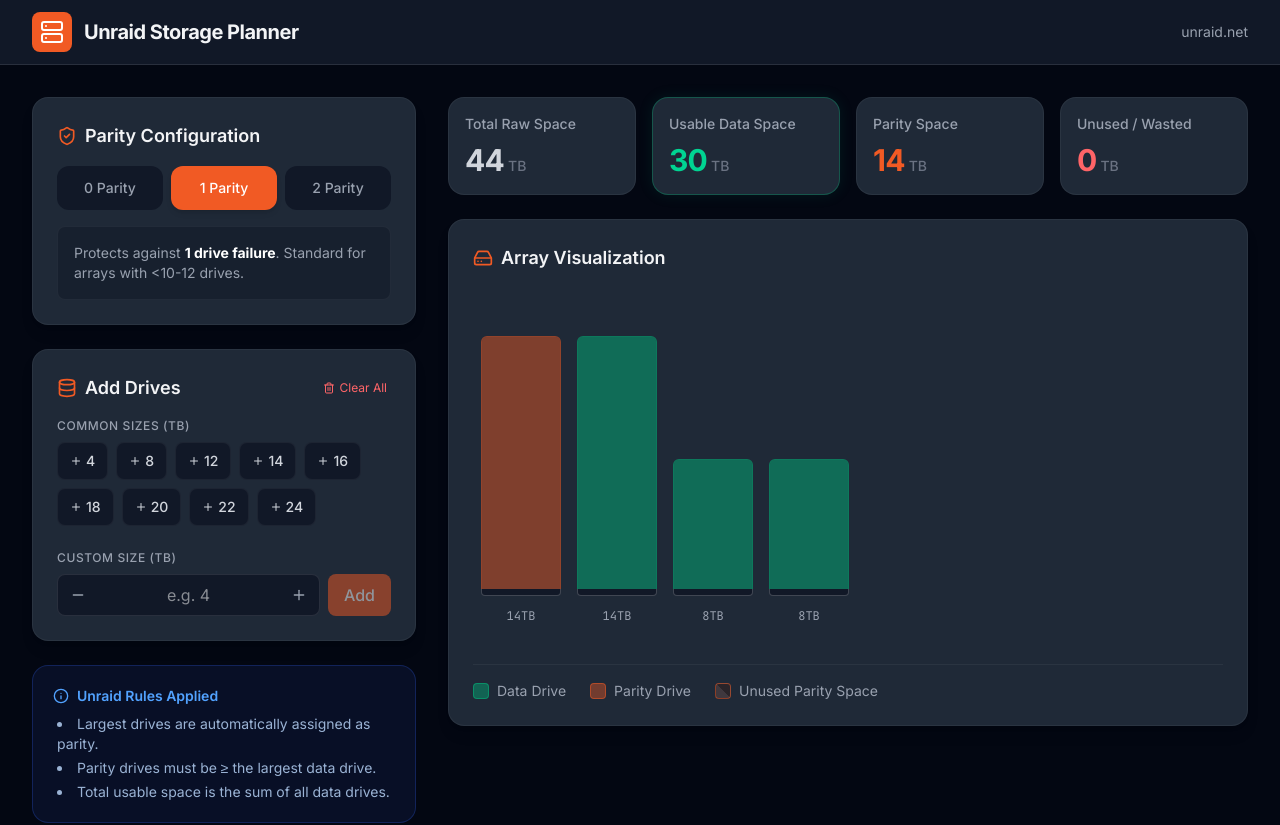
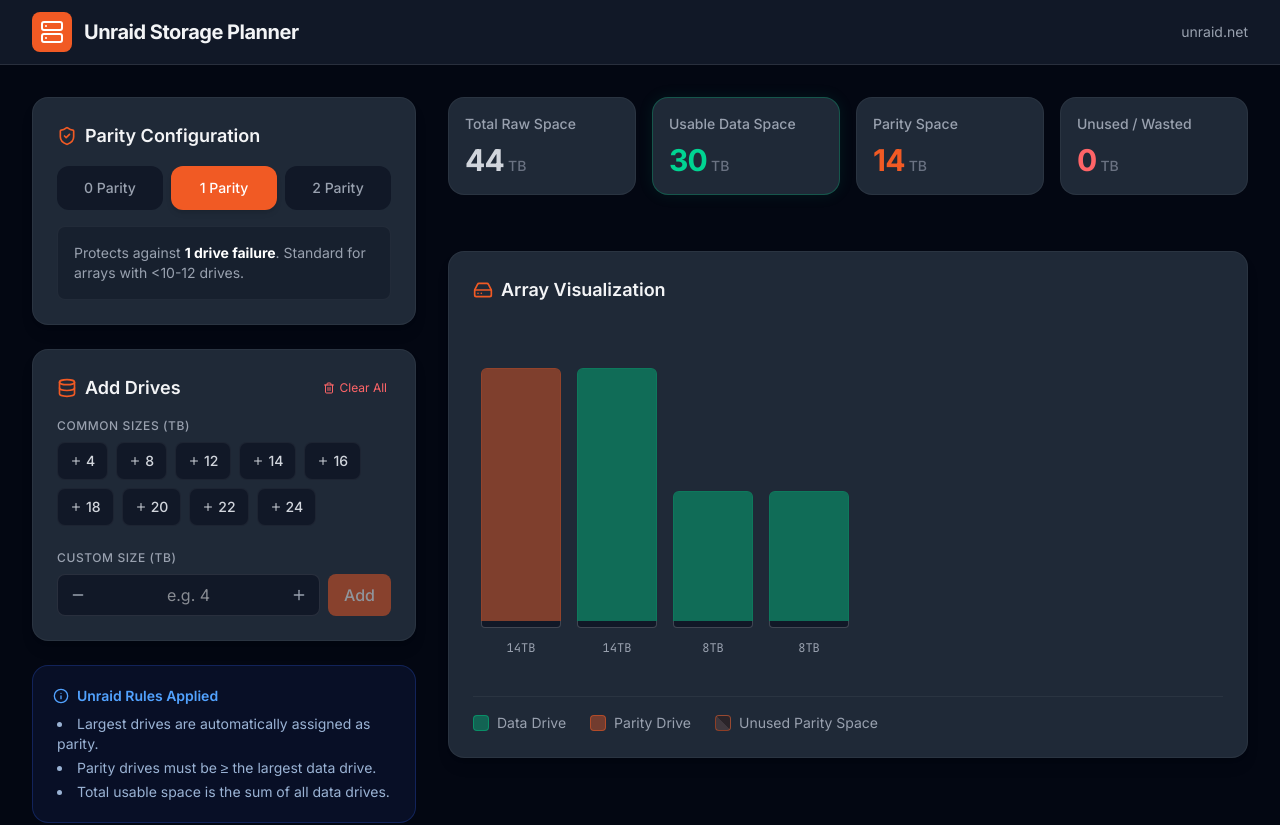
Before and after one commit to NathanGrenier/Unraid-Drive-Visualizer, a React (Vite) app: page / in a window 1280 px wide. Shown: the top 825 px of the page. Built offline with nearby package versions, Linux system fonts and the light colour scheme.

Commit message:
fix: Array Visualization container bouncing due to error message

```diff
--- a/src/App.tsx
+++ b/src/App.tsx
@@ -59,7 +59,6 @@ export default function App() {
   return (
     <div className="min-h-screen bg-unraid-darker text-unraid-light font-sans selection:bg-unraid-orange selection:text-white flex flex-col">
       <Header />
-
       <main className="flex-1 max-w-7xl w-full mx-auto px-4 sm:px-6 lg:px-8 py-8">
         <div className="grid grid-cols-1 lg:grid-cols-12 gap-8">
           {/* Configuration Sidebar */}
@@ -78,7 +77,7 @@ export default function App() {
 
           {/* Visualization & Stats */}
           <div className="lg:col-span-8 space-y-6">
-            <div className="grid grid-cols-2 md:grid-cols-4 gap-4">
+            <div className="grid grid-cols-2 md:grid-cols-4 gap-4 pb-8">
               <StatCard
                 title="Total Raw Space"
                 value={stats.totalSpace}
@@ -115,7 +114,6 @@ export default function App() {
           </div>
         </div>
       </main>
-
       <Footer />
     </div>
   );
--- a/src/components/StatCard.tsx
+++ b/src/components/StatCard.tsx
@@ -14,8 +14,10 @@ export function StatCard({
   subtext,
 }: StatCardProps) {
   return (
+    <div className="relative flex flex-col">
+      {/* Main Card Container */}
       <div
-      className={`bg-unraid-gray rounded-2xl border p-4 flex flex-col justify-between ${
+        className={`bg-unraid-gray rounded-2xl border p-4 flex flex-col h-full ${
           highlight
             ? "border-emerald-500/30 shadow-[0_0_15px_rgba(16,185,129,0.1)]"
             : "border-white/5"
@@ -28,8 +30,12 @@ export function StatCard({
           </span>
           <span className="text-sm font-medium text-gray-500">TB</span>
         </div>
+      </div>
+
       {subtext && (
-        <p className="text-xs text-red-400/80 mt-2 leading-tight">{subtext}</p>
+        <div className="absolute top-full left-0 right-0 pt-1.5 px-2 z-10 pointer-events-none">
+          <p className="text-xs text-red-400/80 leading-tight">{subtext}</p>
+        </div>
       )}
     </div>
   );
```
Lines whose indentation alone changed are shown as unchanged.
